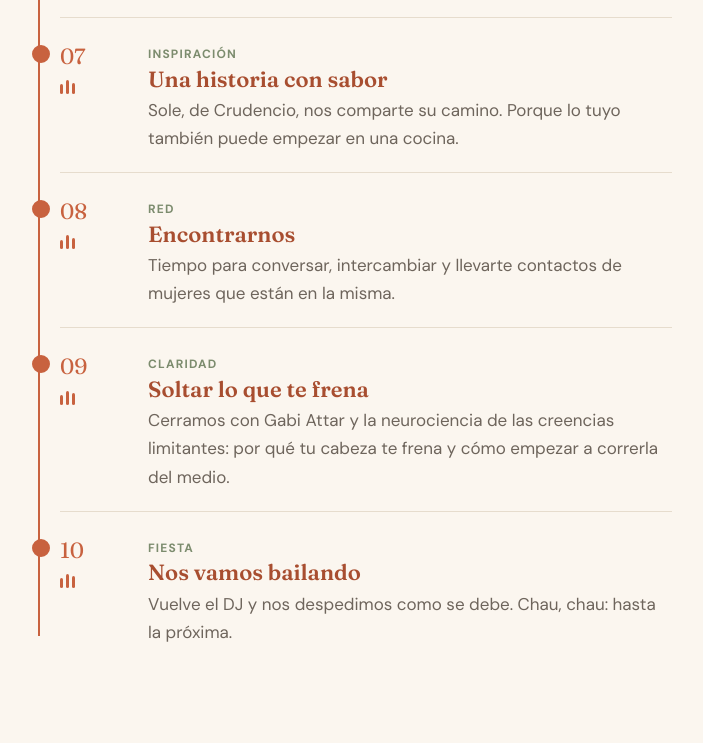
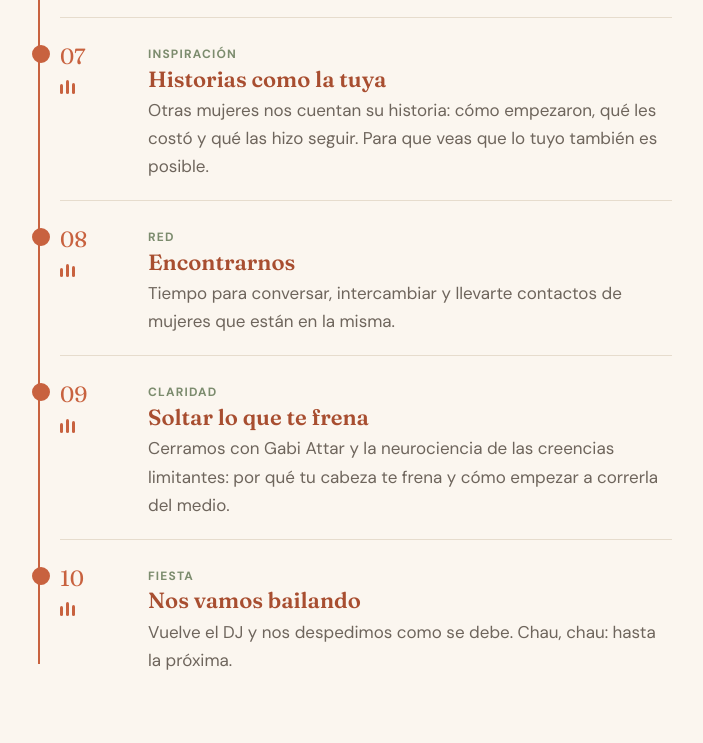
Before and after one commit to mamasanamail-netizen/ahoratetocaavos, a plain HTML site: page index.html in a window 1280 px wide. Shown: the part 3597-4340 px from the top of the page, without its empty margins (288-991 px from the left). Drawn offline with Linux system fonts and the light colour scheme.

Commit message:
Reemplazar el momento de Sole por historias de otras mujeres
Co-Authored-By: Claude Opus 5.5 <noreply@anthropic.com>
Claude-Session: https://claude.ai/code/session_01LGHbRS7quNM7M29UfAB5fD

```diff
--- a/index.html
+++ b/index.html
@@ -326,7 +326,7 @@
       <li><span class="time">04<span class="eq" aria-hidden="true"><i></i><i></i><i></i></span></span><div><span class="mood">calma</span><h3>Bajar un cambio</h3><p>Una meditación para hacer silencio adentro, aunque sea un ratito. Respirar también es hacer algo por vos.</p></div></li>
       <li><span class="time">05<span class="eq" aria-hidden="true"><i></i><i></i><i></i></span></span><div><span class="mood">el corazón</span><h3>Ahora te toca a vos</h3><p>Roma te habla a vos: cómo encontrar lo tuyo y hacerle lugar en una vida que parece no tener espacio para nada más.</p></div></li>
       <li><span class="time">06<span class="eq" aria-hidden="true"><i></i><i></i><i></i></span></span><div><span class="mood">inspiración</span><h3>Mujeres que se animaron</h3><p>Un panel mano a mano con Juli, de Goota, y Samantha, la ginecóloga de Mamasana. Historias reales y preguntas que casi nunca hacemos en voz alta.</p></div></li>
-      <li><span class="time">07<span class="eq" aria-hidden="true"><i></i><i></i><i></i></span></span><div><span class="mood">inspiración</span><h3>Una historia con sabor</h3><p>Sole, de Crudencio, nos comparte su camino. Porque lo tuyo también puede empezar en una cocina.</p></div></li>
+      <li><span class="time">07<span class="eq" aria-hidden="true"><i></i><i></i><i></i></span></span><div><span class="mood">inspiración</span><h3>Historias como la tuya</h3><p>Otras mujeres nos cuentan su historia: cómo empezaron, qué les costó y qué las hizo seguir. Para que veas que lo tuyo también es posible.</p></div></li>
       <li><span class="time">08<span class="eq" aria-hidden="true"><i></i><i></i><i></i></span></span><div><span class="mood">red</span><h3>Encontrarnos</h3><p>Tiempo para conversar, intercambiar y llevarte contactos de mujeres que están en la misma.</p></div></li>
       <li><span class="time">09<span class="eq" aria-hidden="true"><i></i><i></i><i></i></span></span><div><span class="mood">claridad</span><h3>Soltar lo que te frena</h3><p>Cerramos con Gabi Attar y la neurociencia de las creencias limitantes: por qué tu cabeza te frena y cómo empezar a correrla del medio.</p></div></li>
       <li><span class="time">10<span class="eq" aria-hidden="true"><i></i><i></i><i></i></span></span><div><span class="mood">fiesta</span><h3>Nos vamos bailando</h3><p>Vuelve el DJ y nos despedimos como se debe. Chau, chau: hasta la próxima.</p></div></li>
@@ -372,7 +372,6 @@
       <div class="people">
         <div><b>Juli</b><span>Goota</span></div>
         <div><b>Samantha</b><span>Ginecóloga de Mamasana</span></div>
-        <div><b>Sole</b><span>Crudencio</span></div>
         <div><b>Gabi Attar</b><span>Neurociencia</span></div>
         <div><b>Un DJ</b><span>Para arrancar y para despedirnos</span></div>
       </div>
```
